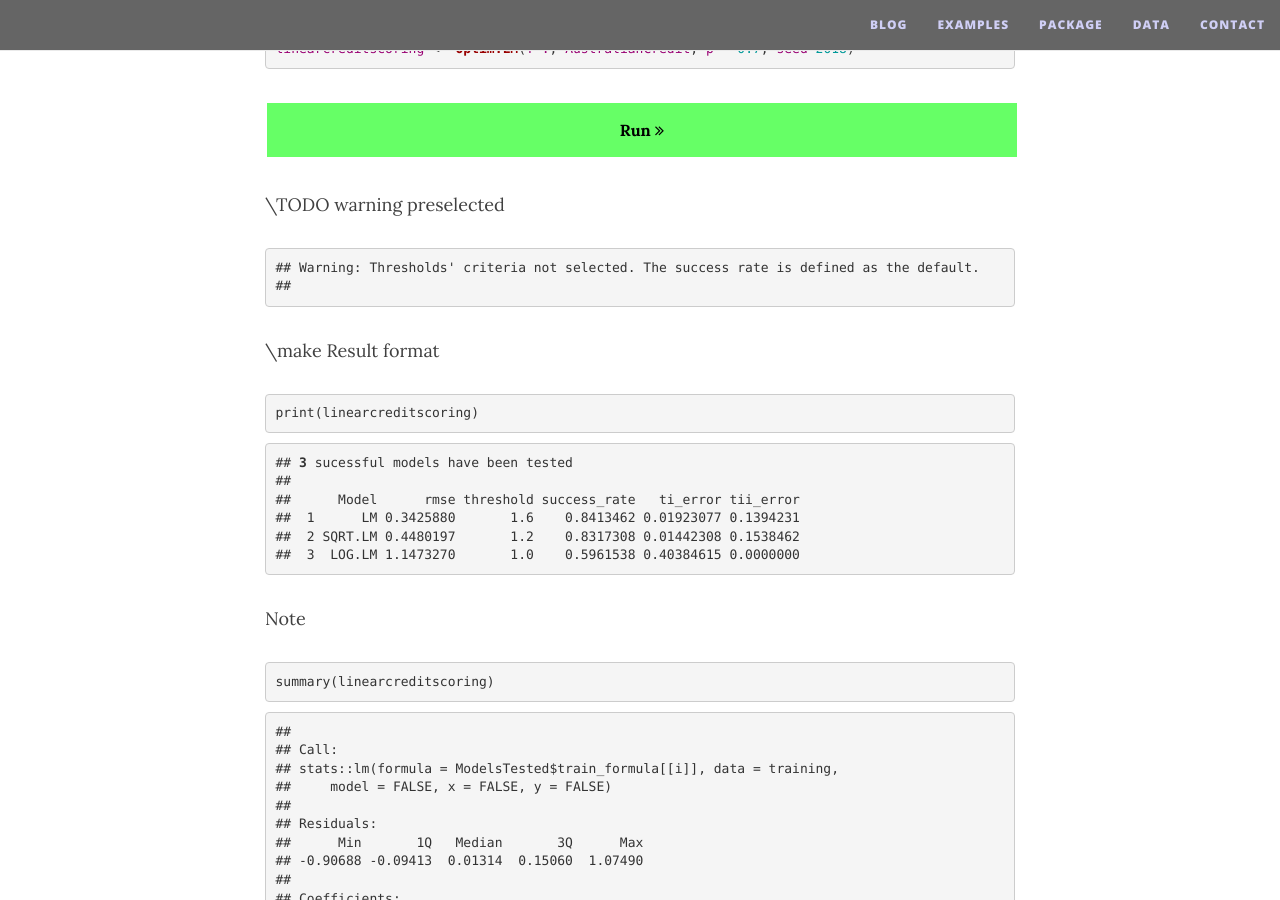
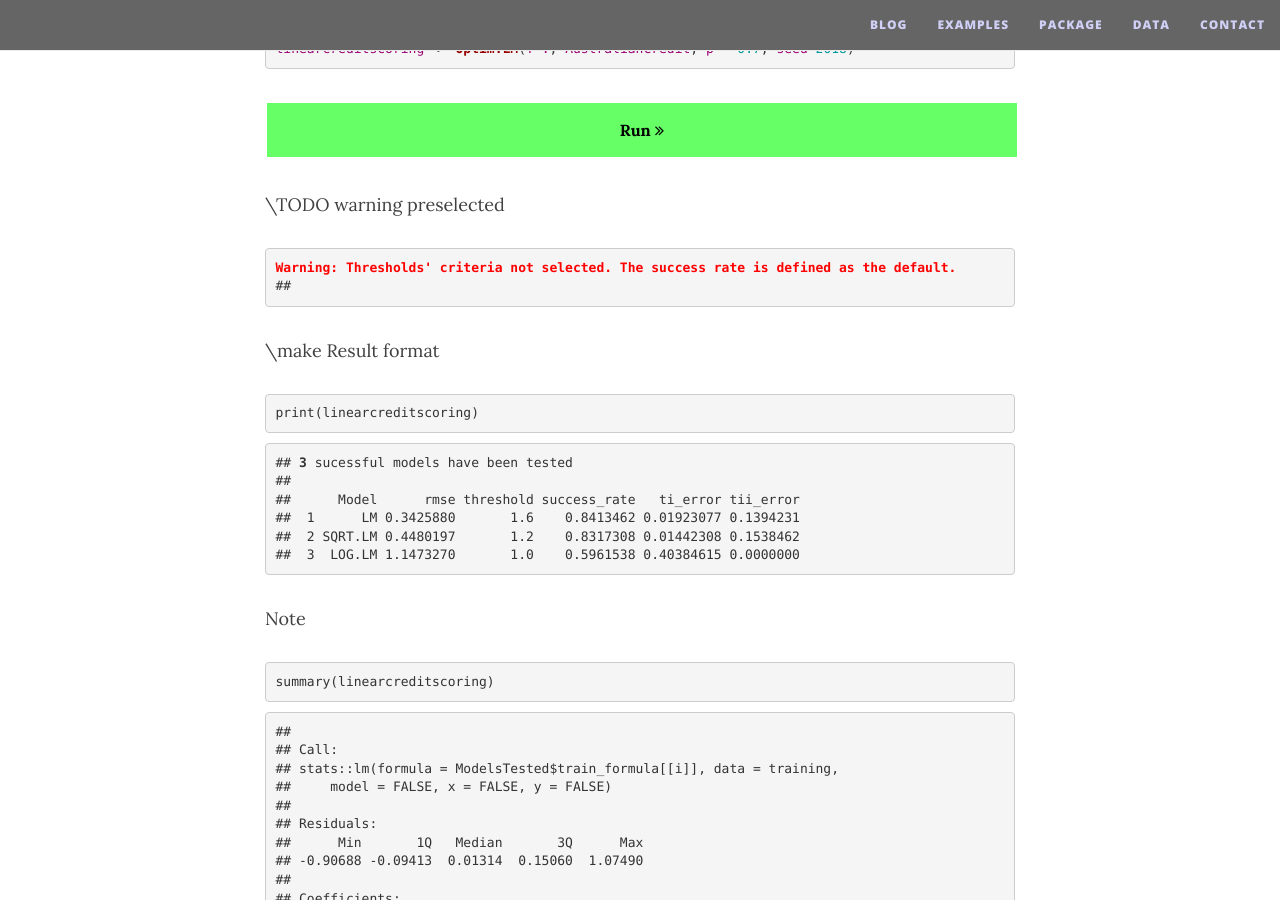
Before and after one commit to economistgame/OptimClassifier, a Jekyll site: the page built from examples/index.md, in a window 1280 px wide and 900 px high, scrolled down 672 px. Built offline with Jekyll 4.4.1, drawn with Linux system fonts in a browser that asks for light colours; nearby versions of some CDN libraries.

Commit message:
Update index.md

```diff
--- a/examples/index.md
+++ b/examples/index.md
@@ -46,7 +46,7 @@
 </button>
 
 \\TODO warning preselected
-<pre><code>## Warning: Thresholds' criteria not selected. The success rate is defined as the default.
+<pre><code><font color="red"><b>Warning: Thresholds' criteria not selected. The success rate is defined as the default.</b></font>
 ## </code></pre>
 \\make Result format
 <pre class="r"><code>print(linearcreditscoring)</code></pre>
```
